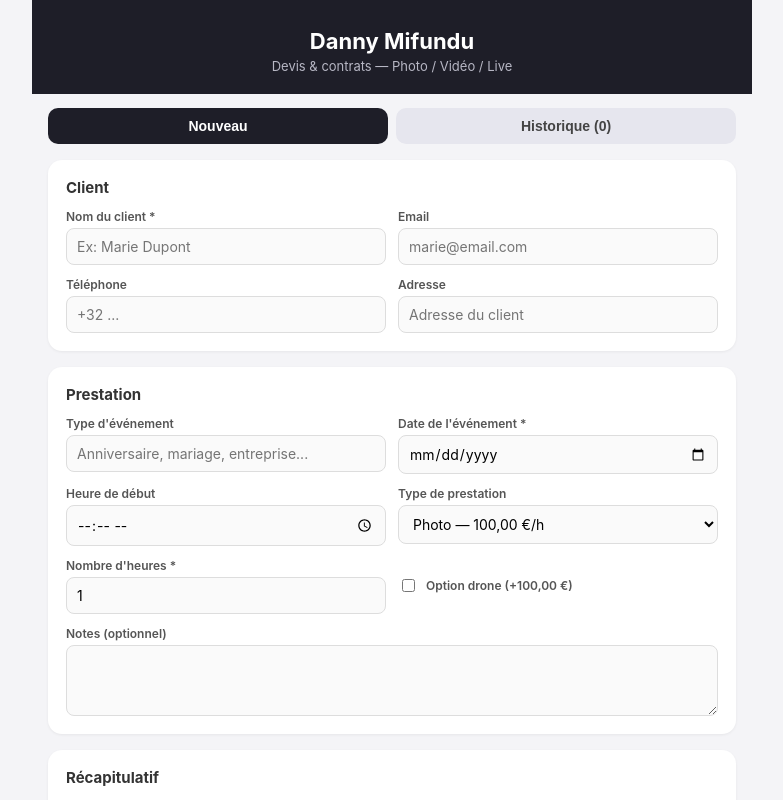
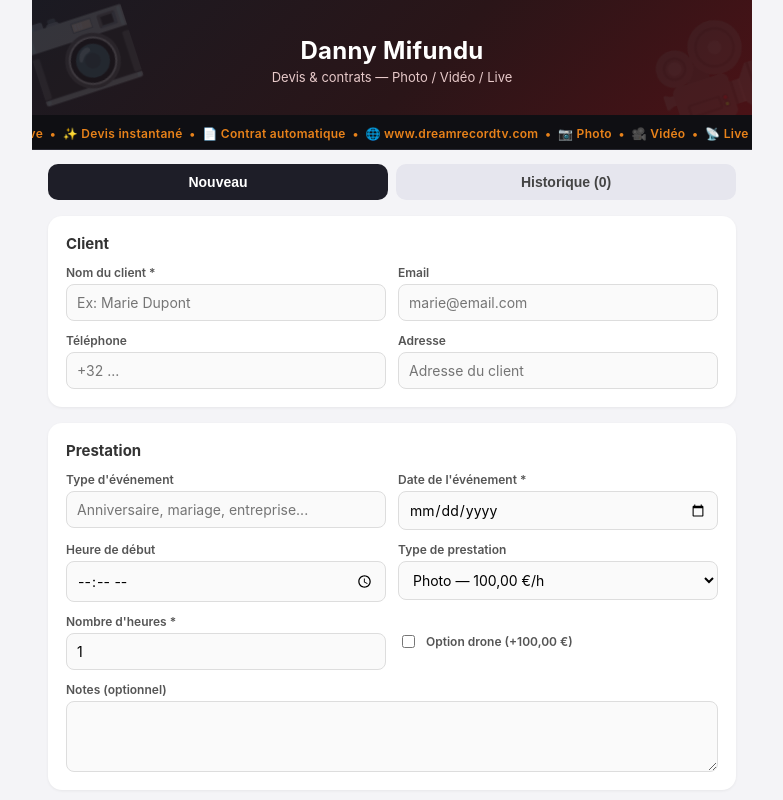
Before and after one commit to dmmifundu-bit/calcul-prestation, a React (Vite) app: page / in a window 1280 px wide. Shown: the top 800 px of the page, without its empty margins (248-1031 px from the left). Built offline with nearby package versions, Linux system fonts and the light colour scheme.

Commit message:
Ajout design anime header (cameras + texte defilant)

```diff
--- a/src/App.css
+++ b/src/App.css
@@ -14,13 +14,78 @@ body {
 }
 
 .entete {
-  background: #1e1e28;
+  position: relative;
+  overflow: hidden;
+  background: linear-gradient(135deg, #1a1a22 0%, #2a1518 55%, #4a1216 100%);
   color: #fff;
-  padding: 28px 20px 20px;
+  padding: 36px 20px 30px;
   text-align: center;
 }
-.entete h1 { margin: 0 0 4px; font-size: 22px; }
-.entete p { margin: 0; color: #b7b7c4; font-size: 13px; }
+
+.entete-decor {
+  position: absolute;
+  inset: 0;
+  pointer-events: none;
+}
+.icone-decor {
+  position: absolute;
+  font-size: 92px;
+  opacity: 0.16;
+  filter: grayscale(0.2);
+  animation: flotter 6s ease-in-out infinite;
+}
+.icone-appareil {
+  left: -10px;
+  top: -14px;
+  transform: rotate(-18deg);
+  animation-delay: 0s;
+}
+.icone-camera {
+  right: -14px;
+  bottom: -20px;
+  transform: rotate(14deg);
+  animation-delay: 1.4s;
+}
+@keyframes flotter {
+  0%, 100% { transform-origin: center; transform: translateY(0) rotate(var(--rot, -18deg)); }
+  50% { transform: translateY(-10px) rotate(var(--rot, -18deg)); }
+}
+
+.entete-contenu {
+  position: relative;
+  z-index: 1;
+  animation: entree-douce 0.7s ease-out;
+}
+@keyframes entree-douce {
+  from { opacity: 0; transform: translateY(10px); }
+  to { opacity: 1; transform: translateY(0); }
+}
+
+.entete h1 { margin: 0 0 4px; font-size: 24px; letter-spacing: 0.3px; }
+.entete p { margin: 0; color: #e7c9c9; font-size: 13px; }
+
+.ticker {
+  background: #0f0f13;
+  border-bottom: 1px solid #2a2a33;
+  overflow: hidden;
+  white-space: nowrap;
+  padding: 7px 0;
+}
+.ticker-piste {
+  display: inline-flex;
+  animation: defiler 22s linear infinite;
+}
+.ticker-piste span {
+  color: #e8821a;
+  font-size: 12px;
+  font-weight: 600;
+  letter-spacing: 0.3px;
+  padding-right: 0;
+}
+@keyframes defiler {
+  from { transform: translateX(0); }
+  to { transform: translateX(-50%); }
+}
 
 .onglets {
   display: flex;
--- a/src/App.jsx
+++ b/src/App.jsx
@@ -72,9 +72,22 @@ export default function App() {
   return (
     <div className="page">
       <header className="entete">
-        <h1>Danny Mifundu</h1>
-        <p>Devis &amp; contrats — Photo / Vidéo / Live</p>
+        <div className="entete-decor" aria-hidden="true">
+          <span className="icone-decor icone-appareil">📷</span>
+          <span className="icone-decor icone-camera">🎥</span>
+        </div>
+        <div className="entete-contenu">
+          <h1>Danny Mifundu</h1>
+          <p>Devis &amp; contrats — Photo / Vidéo / Live</p>
+        </div>
       </header>
+
+      <div className="ticker" aria-hidden="true">
+        <div className="ticker-piste">
+          <span>📷 Photo&nbsp;&nbsp;•&nbsp;&nbsp;🎥 Vidéo&nbsp;&nbsp;•&nbsp;&nbsp;📡 Live&nbsp;&nbsp;•&nbsp;&nbsp;✨ Devis instantané&nbsp;&nbsp;•&nbsp;&nbsp;📄 Contrat automatique&nbsp;&nbsp;•&nbsp;&nbsp;🌐 www.dreamrecordtv.com&nbsp;&nbsp;•&nbsp;&nbsp;</span>
+          <span>📷 Photo&nbsp;&nbsp;•&nbsp;&nbsp;🎥 Vidéo&nbsp;&nbsp;•&nbsp;&nbsp;📡 Live&nbsp;&nbsp;•&nbsp;&nbsp;✨ Devis instantané&nbsp;&nbsp;•&nbsp;&nbsp;📄 Contrat automatique&nbsp;&nbsp;•&nbsp;&nbsp;🌐 www.dreamrecordtv.com&nbsp;&nbsp;•&nbsp;&nbsp;</span>
+        </div>
+      </div>
 
       <nav className="onglets">
         <button className={onglet === 'nouveau' ? 'actif' : ''} onClick={() => setOnglet('nouveau')}>
```
